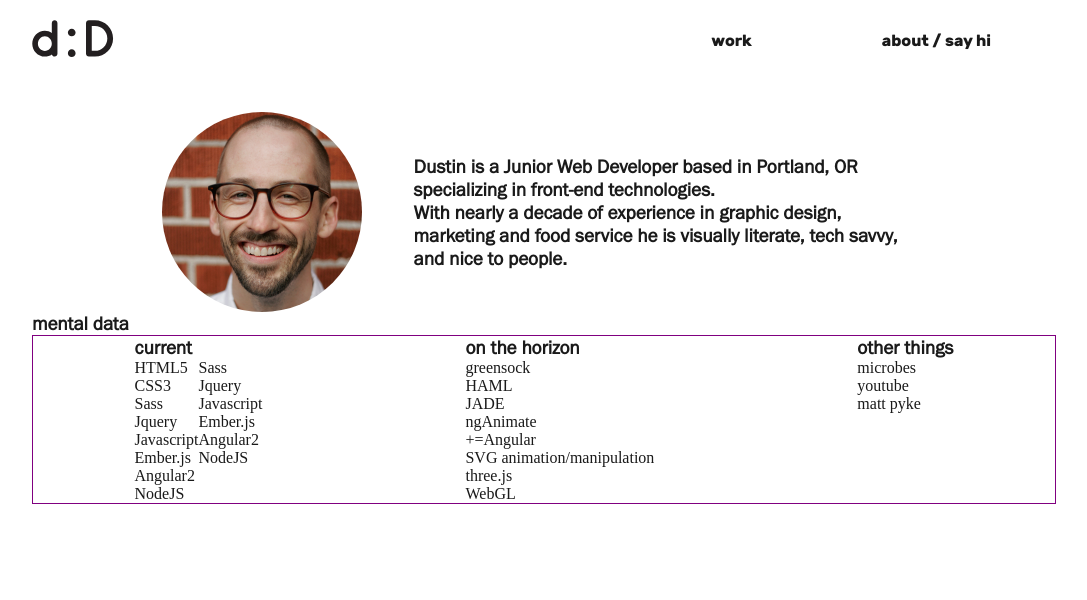
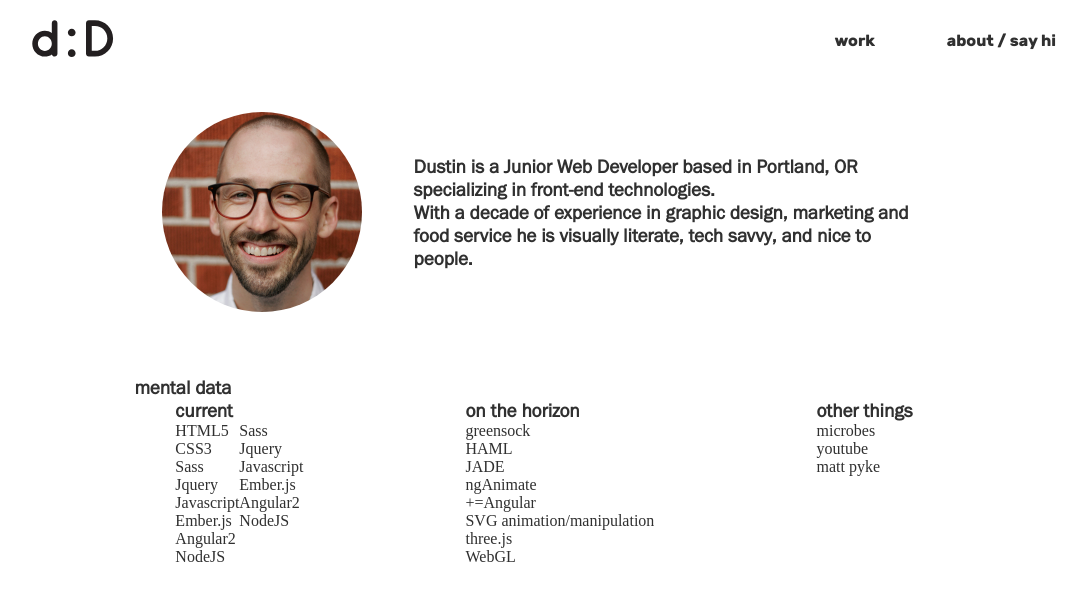
Before and after one commit to hiitsdustindavis/hiitsdustindavis, a plain HTML site: page about.html in a window 1280 px wide. Shown: the whole page, without its empty margins (96-1183 px from the left). Drawn offline with Linux system fonts and the light colour scheme.

Commit message:
continue scaffolding about page and establishing default styles

```diff
--- a/about.html
+++ b/about.html
@@ -7,7 +7,8 @@
   </head>
   <body>
     <header>
-      <div class="container wrapper">
+      <div class="container">
+        <div class="navbar">
         <!-- <div class="logo"> -->
         <a href="index.html">
           <svg class="ddlogo" version="1.1" id="Layer_1" xmlns="http://www.w3.org/2000/svg" xmlns:xlink="http://www.w3.org/1999/xlink" x="0px" y="0px" viewBox="0 0 126 60" enable-background="new 0 0 122 36" xml:space="preserve">
@@ -29,7 +30,6 @@
         </a>
         <!-- </div> -->
         <div class="nav">
-
           <p><a href="">work</a></p>
           <p><a href="about.html">about / say hi</a></p>
         </div>
@@ -38,12 +38,13 @@
 
     <section>
       <div class="container">
+        <div class="container">
           <div class="profile">
             <div class="headshot">
             </div>
             <div class="bio">
               <h4>Dustin is a Junior Web Developer based in Portland, OR specializing in front-end technologies.</h4>
-            <h4>With nearly a decade of experience in graphic design, marketing and food service he is visually literate, tech savvy, and nice to people.</h4>
+              <h4>With a decade of experience in graphic design, marketing and food service he is visually literate, tech savvy, and nice to people.</h4>
             </div>
           </div>
           <h4>mental data</h4>
@@ -99,6 +100,7 @@
                 </div>
               </div>
             </div>
+      </div>
     </section>
 
     <footer>
--- a/css/_defaults.sass
+++ b/css/_defaults.sass
@@ -1,11 +1,20 @@
-*
+*, *:before, *:after
+  -webkit-box-sizing: border-box
+  -moz-box-sizing: border-box
+  box-sizing: border-box
   padding: 0
   margin: 0
   list-style: none
   text-decoration: none
-  color: #1a1a1a
+  color: #303030
+  // border: 1px solid chartreuse
 
-*, *:before, *:after
-  -webkit-box-sizing: border-box
-  -moz-box-sizing: border-box
-  box-sizing: border-box
+.container
+  width: 80%
+  margin: 0 auto
+  // border: 1px solid blue
+
+// .wrapper
+//   width: 80%
+//   margin: 0 auto
+//   border: 1px solid green
--- a/css/_header.sass
+++ b/css/_header.sass
@@ -4,13 +4,7 @@ header
   display: flex
   align-items: center
 
-
-.container
-  width: 80%
-  margin: 0 auto
-  // border: 1px solid blue
-
-.wrapper
+.navbar
   display: flex
   justify-content: space-between
   align-items: center
@@ -27,10 +21,11 @@ header
 
 .nav
   display: flex
-  justify-content: space-around
+  justify-content: flex-end
   // border: 1px solid magenta
-  width: 40%
+  width: 70%
   p
     font-family: "Rubik Bold"
+    margin-left: 10%
     &:hover
       background: #F8E71C
--- a/css/_sectionMain.sass
+++ b/css/_sectionMain.sass
@@ -19,12 +19,15 @@ section
   left: -30vw
   top: 20vh
 
-//about page
+//•••••• about page •••••••
 .profile
   display: flex
   align-items: center
   justify-content: center
-  margin-top: 2rem
+  width: 100%
+  // border: 1px solid magenta
+  margin: 4vh auto 8vh auto
+
 
 .headshot
   flex-shrink: 0
@@ -44,10 +47,11 @@ section
       margin-top: 0.8rem
 
 .mental-data-lists
-  border: 1px solid purple
+  // border: 1px solid gold
   display: flex
-  justify-content: space-around
-  width: 100%
+  justify-content: space-between
+  width: 90%
+  margin: 0 auto
 
 .column-mental
   display: flex
```
Also changed, not shown: index.html (+3 -2 lines), css/style.css, 1 other file. Lines whose indentation alone changed are shown as unchanged.
